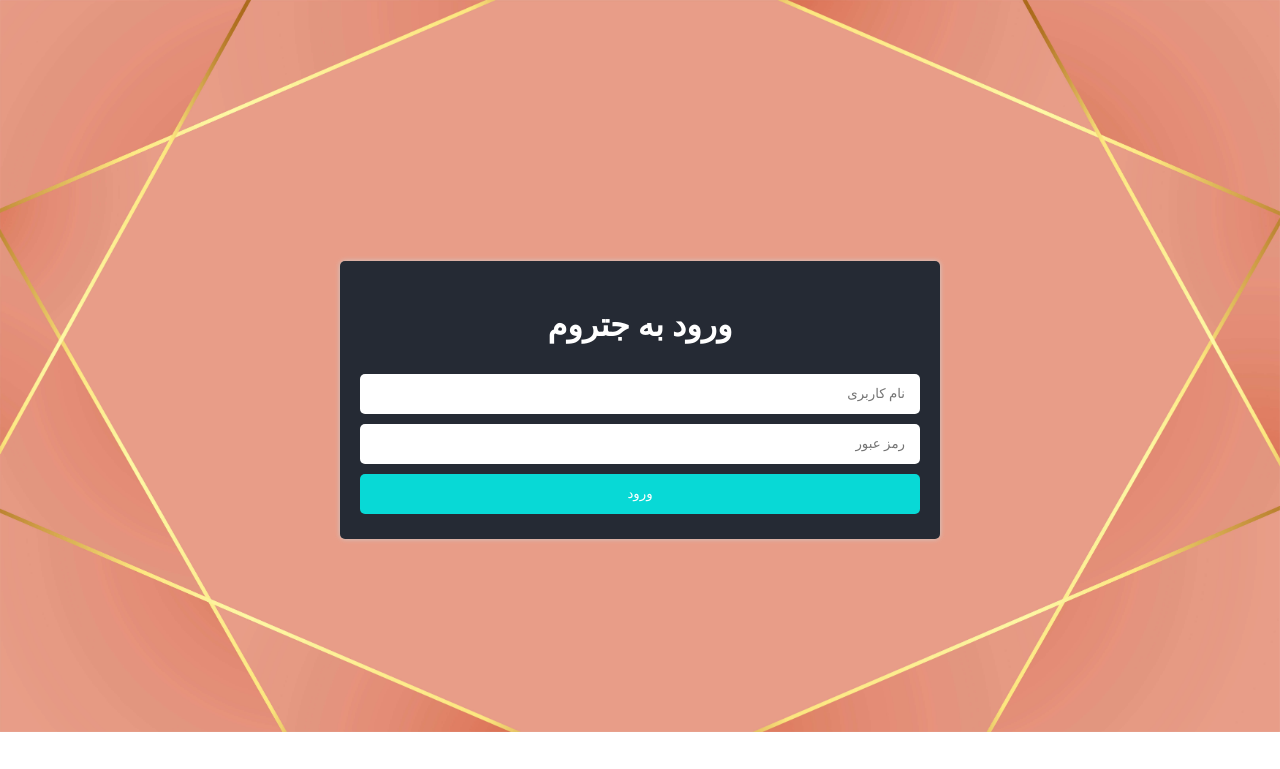
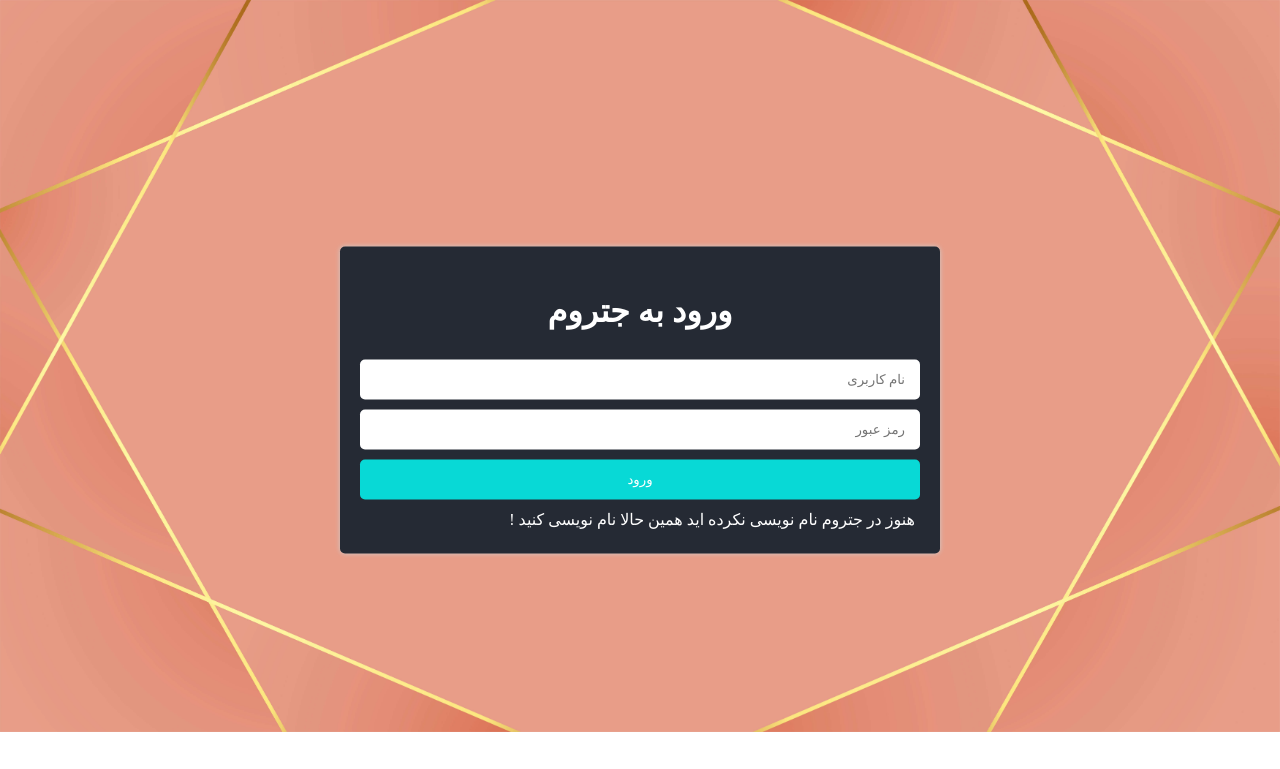
Before and after one commit to danialchoopan/chatroom_with_raw_php_jetroom0, a PHP site: page /login/login.php in a window 1280 px wide. Shown: the top 769 px of the page. Run offline with PHP 8.4, Linux system fonts and the light colour scheme.

Commit message:
fix bugs and improves

```diff
--- a/assets/css/style.css
+++ b/assets/css/style.css
@@ -83,6 +83,7 @@ input[type="submit"]:hover {
     border-radius: 10px;
     border: 3px dashed white;
     width: 70%;
+    overflow: hidden;
 }
 
 .msg_shows div {
@@ -134,3 +135,8 @@ input[type="submit"]:hover {
     background: #ff2e63;
     color: #000;
 }
+.a-link-auth{
+    color: white;
+    text-decoration: white;
+    margin: 5px;
+}
--- a/assets/php/auth.php
+++ b/assets/php/auth.php
@@ -35,8 +35,6 @@ switch ($refer) {
             $result_data = $_POST['frm_login'];
             if ($result_data['username'] && $result_data['password']) {
                 if (user_login($result_data['username'], $result_data['password'])) {
-                    $_SESSION['msg'] = "خوش آمدید";
-                    $_SESSION['msg_status'] = "success";
                     header("location: ../../index.php");
                 } else {
                     header("location: ../../login/login.php");
--- a/assets/php/config.php
+++ b/assets/php/config.php
@@ -1,20 +1,9 @@
 <?php
 session_start();
 try {
-    $database_connection = new PDO("mysql:host=localhost;dbname=chatroom0", "root", "");
+    $database_connection = new PDO("mysql:host=127.0.0.1;dbname=chatroom0", "root", "");
 } catch (Exception $exception) {
-    echo "<p>" . "مشکلی در ارتباط با پایگاه داده رخ داده است" . "</p>";
-    echo "<p>" . $exception->getMessage() . "</p>";
+    echo "<p class='form-box-p error-box' style='margin: 10px'>" . "مشکلی در ارتباط با پایگاه داده رخ داده است" . "</p>";
+    echo "<p class='form-box-p error-box' style='margin: 10px'>" . $exception->getMessage() . "</p>";
 }
 require_once 'functions.php';
-
-//echo user_login("atom D","123456789");
-//echo  register_new_user("12345678","atom D", "123456789");
-//echo is_user_login();
-//echo logout();
-//for ($i = 0; $i < 100; $i++) {
-//    sleep(1);
-//    echo send_message($i."salam");
-//}
-//echo "done";
-//echo get_messages();
--- a/index.php
+++ b/index.php
@@ -16,7 +16,7 @@ if (!is_user_login()) {
 
 </head>
 <body>
-<p class="form-box-p error-box" id="show_error"></p>
+<p id="show_error"></p>
 <input type="button" class="btn_logout" value="خارج شدن" id="logout_btn"/>
 <?php
 if (isset($_SESSION['msg']) || isset($_SESSION['msg_status'])):
--- a/login/login.php
+++ b/login/login.php
@@ -34,6 +34,7 @@ if (is_user_login()) {
         <input type="text" name="frm_login[username]" placeholder="نام کاربری">
         <input type="password" name="frm_login[password]" placeholder="رمز عبور">
         <input type="submit" name="submit_btn" value="ورود">
+        <a class="a-link-auth" href="../register/register.php">هنوز در جتروم نام نویسی نکرده اید همین حالا نام نویسی کنید !</a>
     </form>
 </div>
 </body>
--- a/register/register.php
+++ b/register/register.php
@@ -35,6 +35,7 @@ if (is_user_login()) {
         <input type="text" name="frm_register[username]" placeholder="نام کاربری">
         <input type="password" name="frm_register[password]" placeholder="رمز عبور">
         <input type="submit" name="submit_btn" value="نام نویسی">
+        <a class="a-link-auth" href="../login/login.php">نام نویسی کرده اید همین حالا وارد شود !</a>
     </form>
 </div>
 </body>
```
Also changed, not shown: assets/js/main.js (+7 -1 lines).
